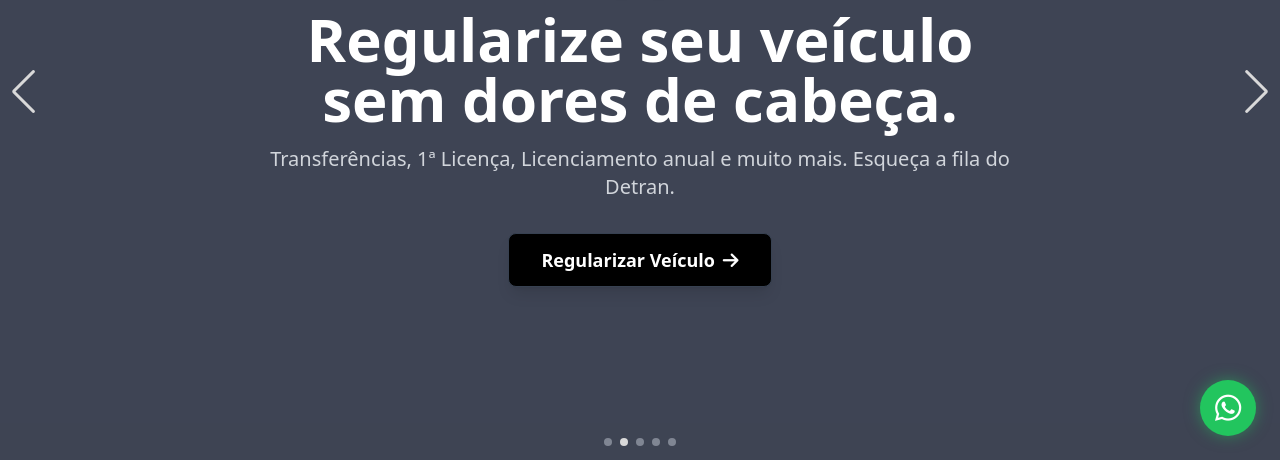
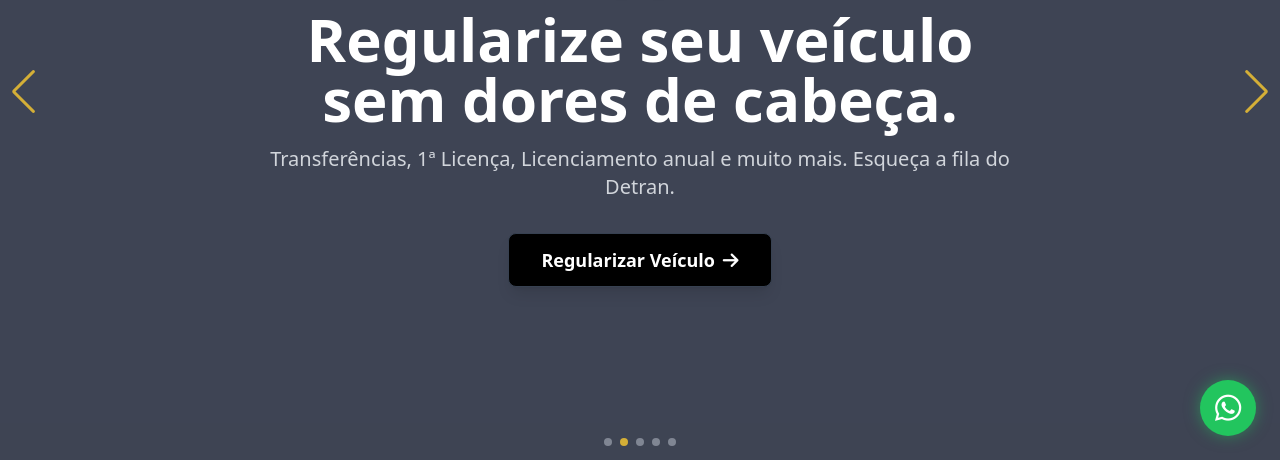
Before and after one commit to Mathues-cicarinoR/BRADDOCK, a plain HTML site: page index.html in a window 1280 px wide. Shown: the part 340-800 px from the top of the page. Drawn offline with nearby package versions, Linux system fonts and the light colour scheme.

Commit message:
Update index.html

```diff
--- a/index.html
+++ b/index.html
@@ -46,9 +46,9 @@
                 background-attachment: fixed;
             }
         }
-        .swiper-button-next, .swiper-button-prev { color: #D9D9D9 !important; }
+        .swiper-button-next, .swiper-button-prev { color: #D4AF37 !important; }
         .swiper-pagination-bullet { background: #9ca3af !important; opacity: 0.7; }
-        .swiper-pagination-bullet-active { background: #D9D9D9 !important; opacity: 1; }
+        .swiper-pagination-bullet-active { background: #D4AF37 !important; opacity: 1; }
         details > summary::-webkit-details-marker { display: none; }
     </style>
 
```
